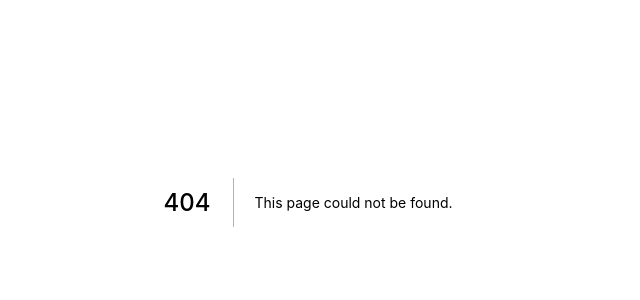
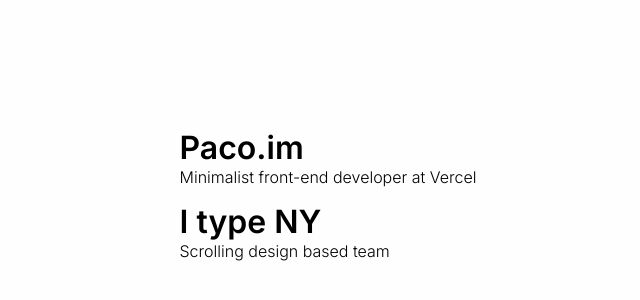
Before and after one commit to aenriq/personal-next, a Next.js app: page /inspiration in a window 1280 px wide. Before the commit this address had no page. Shown: the part 198-498 px from the top of the page, without its empty margins (332-972 px from the left). Built offline with nearby package versions, Linux system fonts and the light colour scheme.

Commit message:
added inspiration page and changed link styling

```diff
--- /dev/null
+++ b/data/readingPosts.json
@@ -0,0 +1,16 @@
+[
+    {
+        "title": "Paco.im",
+        "url": "https://paco.im",
+        "description": "Minimalist front-end developer at Vercel"
+    },
+    {
+        "title": "I type NY",
+        "url": "https://i-type-ny.groznov.co/",
+        "description": "Scrolling design based team"
+    }
+
+
+
+
+]
--- /dev/null
+++ b/pages/inspiration.js
@@ -0,0 +1,44 @@
+import ReadingData from '../data/readingPosts.json'
+import listStyles from '../styles/list.module.css'
+export default function inspiration()
+{
+    return(
+    <>
+        <article className="container">
+            <ul>
+                {ReadingData.map((readingDetail, index) => {
+                    return(
+                        <li className={listStyles.listitem}>
+                            <a target="_blank" href={readingDetail.url}>
+                                <div className={listStyles.header}>
+                                    {readingDetail.title}
+                                </div>
+                                <div className={listStyles.description}>
+                                    {readingDetail.description}
+                                </div>
+                            </a>
+                        </li>
+                    )
+                })}
+            </ul>
+        </article>
+        <style jsx>
+        {`
+            a {
+                outline: none;
+                text-decoration: none;
+                color: inherit;
+                position: relative;
+                z-index: 1;
+                white-space: nowrap;
+            }
+
+            a:hover,
+            a:focus{
+                color:#727272;
+                transition: height 150ms ease-in-out;
+            }
+        `}
+        </style>
+    </>)
+}
--- /dev/null
+++ b/styles/List.module.css
@@ -0,0 +1,14 @@
+.header{
+    font-size: 4vh;
+    font-weight: 600;
+}
+
+.description{
+    font-size: 2vh;
+    font-weight: 300;
+}
+
+.listitem{
+    list-style-type:none;
+    padding-bottom: 15px;
+}
--- a/styles/globals.css
+++ b/styles/globals.css
@@ -40,6 +40,7 @@
   padding: 0;
   margin: 0;
   font-family: "Inter";
+  background-color: #fefefe;
 }
 
 * {
@@ -47,29 +48,9 @@
 }
 
 
-a {
-  outline: none;
-  text-decoration: none;
-  color: inherit;
-  position: relative;
-  z-index: 1;
-  white-space: nowrap;
+.container{
+  display:flex;
+  height:100vh;
+  align-items:center;
+  justify-content: center;
 }
-
-a::before {
-  content: '';
-  position: absolute;
-  left: 0;
-  bottom: 0;
-  width: 100%;
-  height: calc(1.4vh);
-  background-color: #F8E16C;
-  z-index: -1;
-  transition: height 150ms ease-in-out;
-}
-
-a:hover::before,
-a:focus::before {
-  height: 100%;
-  transition: height 150ms ease-in-out;
-}
```
Also changed, not shown: components/LinkDisplay.js (added, +45 -0 lines), pages/index.js (+6 -8 lines), styles/Home.module.css (+2 -13 lines), pages/blog.js (added).
